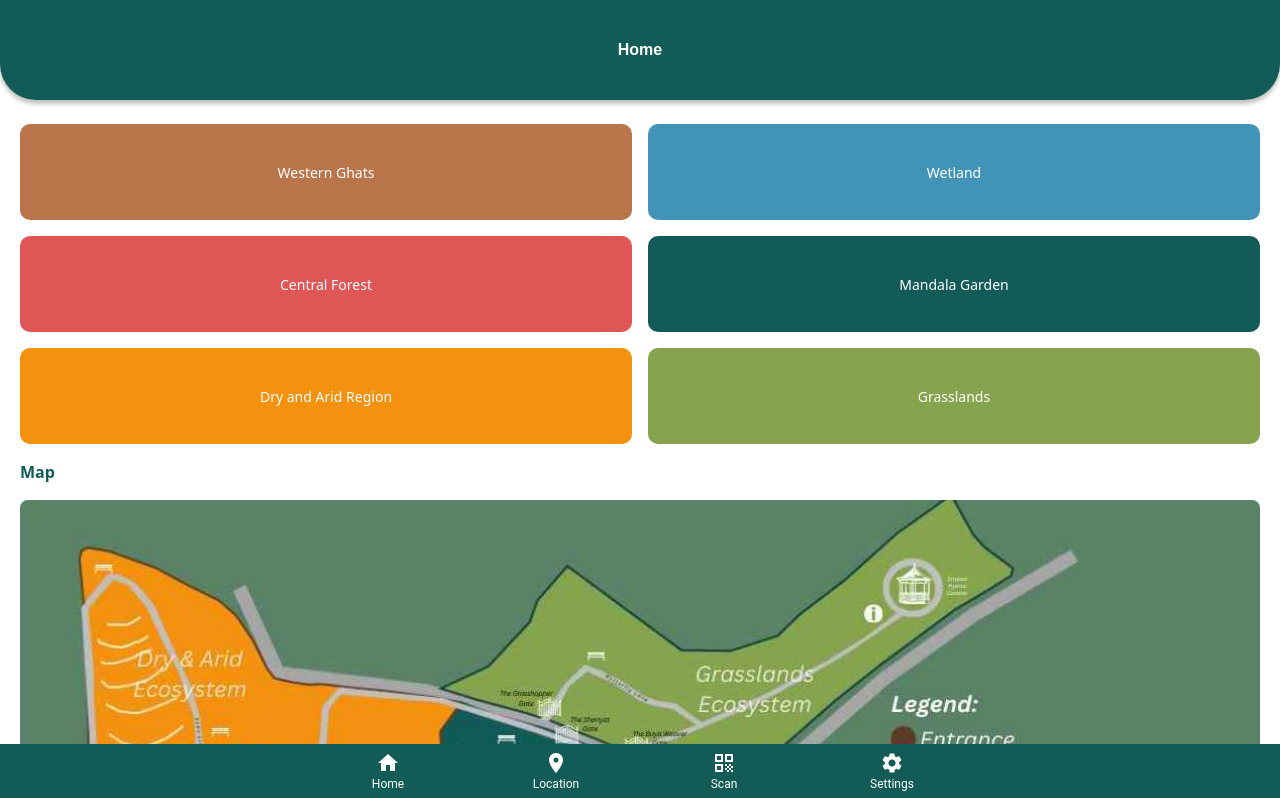
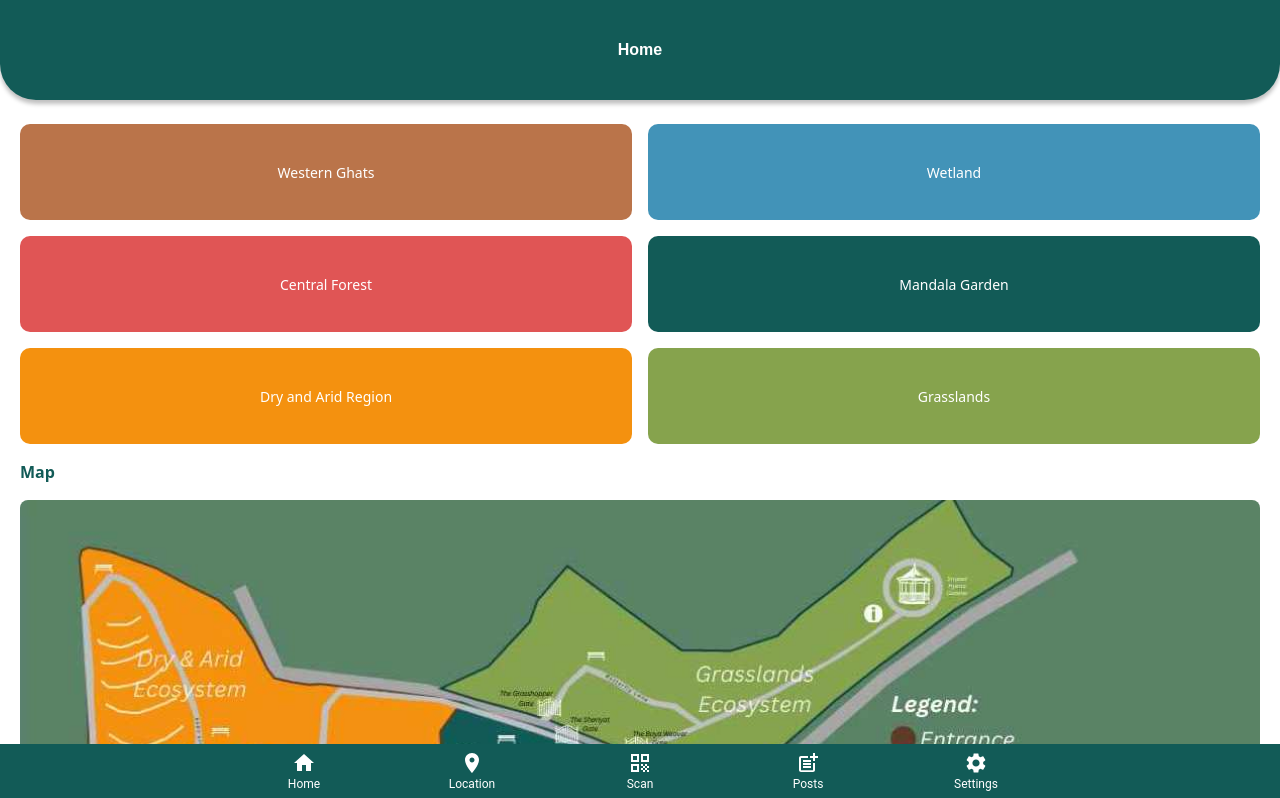
Before and after one commit to Nikhil26062000/my-app, a React (Create React App) app: page /#/home in a window 1280 px wide. Shown: the top 798 px of the page. Built offline with nearby package versions, Linux system fonts and the light colour scheme; sample sign-in values are in the browser's storage.

Commit message:
Posts icon added in footer

```diff
--- a/src/components/Footer.js
+++ b/src/components/Footer.js
@@ -6,6 +6,7 @@ import QrCodeIcon from '@mui/icons-material/QrCode';
 import SettingsIcon from '@mui/icons-material/Settings';
 import { useNavigate } from 'react-router-dom';
 import HomeIcon from '@mui/icons-material/Home';
+import PostAddIcon from '@mui/icons-material/PostAdd';
 
 const Footer = ({ color = '#000' }) => {
   const navigate = useNavigate();
@@ -44,6 +45,15 @@ const Footer = ({ color = '#000' }) => {
         onClick={() => navigate('/qrcode')}
         aria-label="Navigate to QR Code"
       />
+
+<BottomNavigationAction
+        label="Posts"
+        icon={<PostAddIcon />}
+        sx={{ color: 'white' }}
+        onClick={() => navigate('/posts')}
+        aria-label="Navigate to Posts"
+      />
+
       <BottomNavigationAction
         label="Settings"
         icon={<SettingsIcon />}
@@ -52,6 +62,9 @@ const Footer = ({ color = '#000' }) => {
         aria-label="Navigate to Settings"
       />
     </BottomNavigation>
+
+
+
   );
 };
 
```
